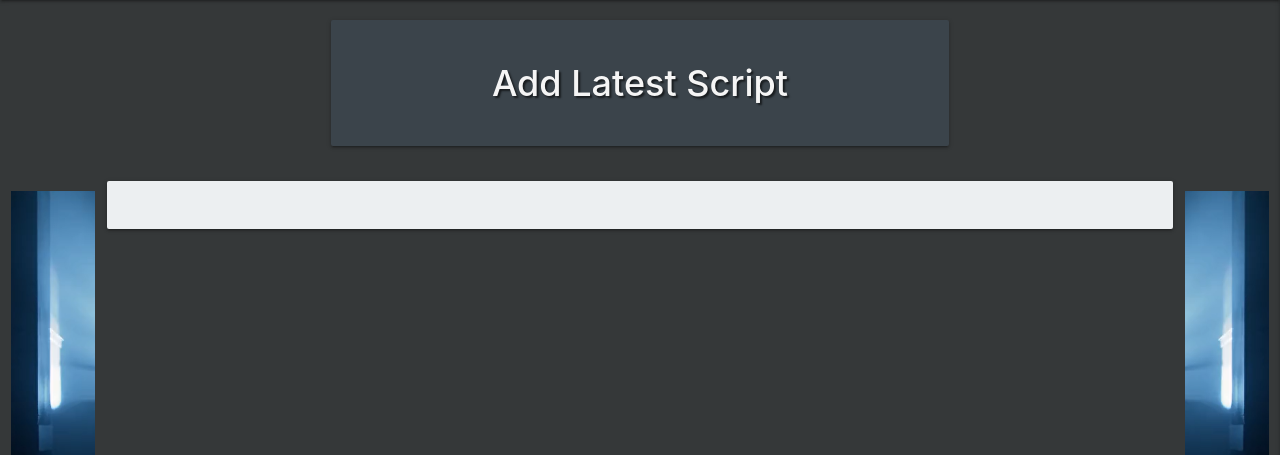
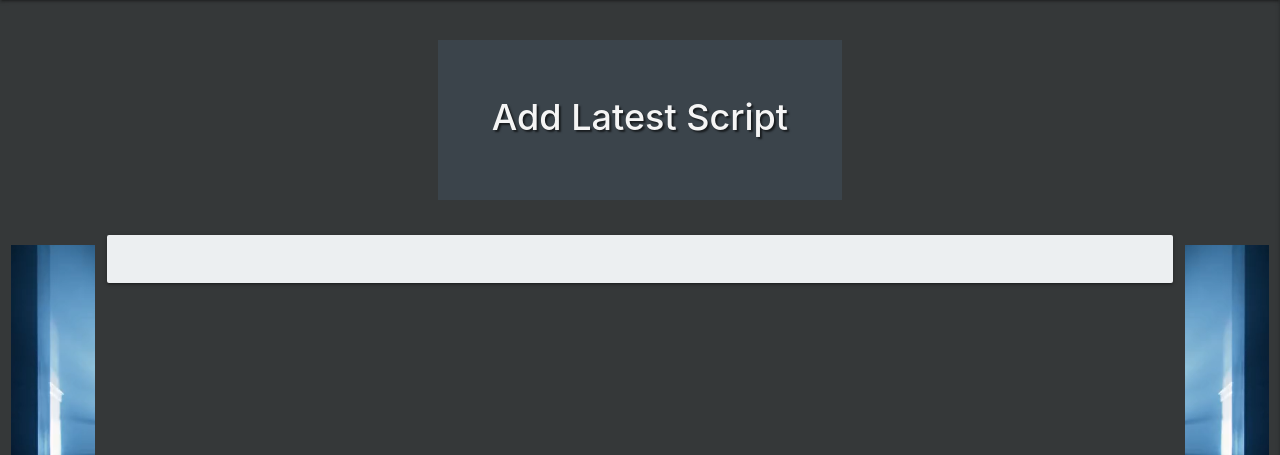
Before and after one commit to johnston9/MS3-Shot-Caller, a Flask app: page /add_script/1 in a window 1280 px wide. Shown: the part 64-519 px from the top of the page. Run offline with Flask 2, Linux system fonts and the light colour scheme; data that the repository does not hold is empty; some libraries are stand-ins or nearby versions.

Commit message:
Restyled add script page

```diff
--- a/templates/add_script.html
+++ b/templates/add_script.html
@@ -3,12 +3,13 @@
 
     <!--top-box-->
     <div class="row">
-        <div class="col s6 offset-s3">
-        <div class="col s12 card-panel matt-black">
-                <p class="username shadow-light center-align offwhite"><strong>Add Latest Script</strong></p>
+        <div class="col s4 offset-s4">
+            <div class="login-box">
+                <p class="username shadow-light center-align"><strong>Add Latest Script</strong></p>
             </div>
         </div>
     </div>
+
 
     <div class="row">
         <div class="col s2 m1">
```
